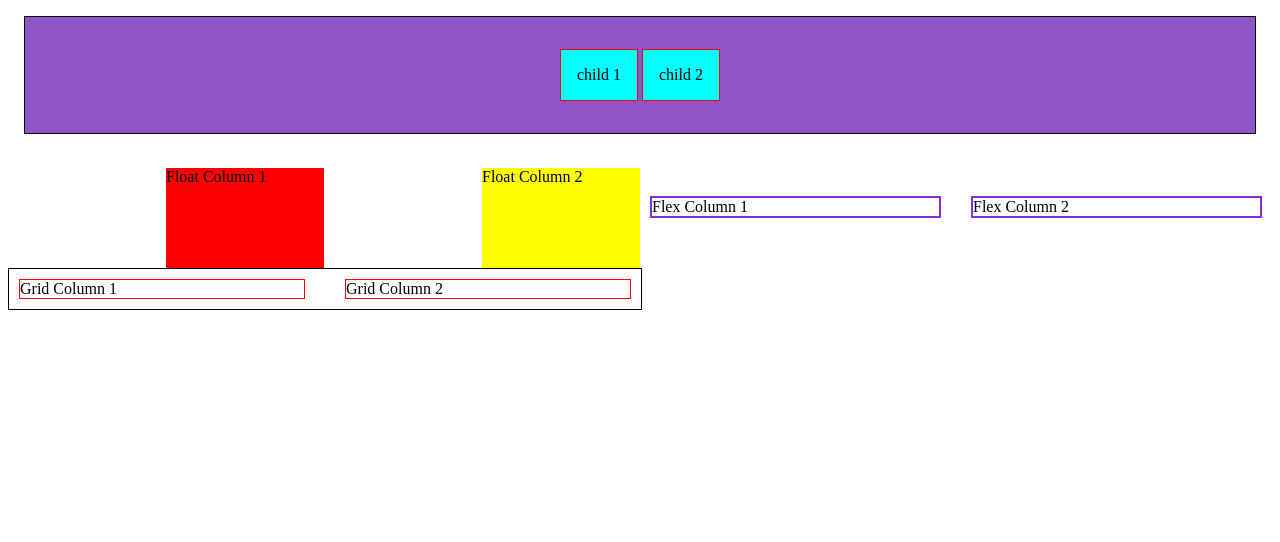
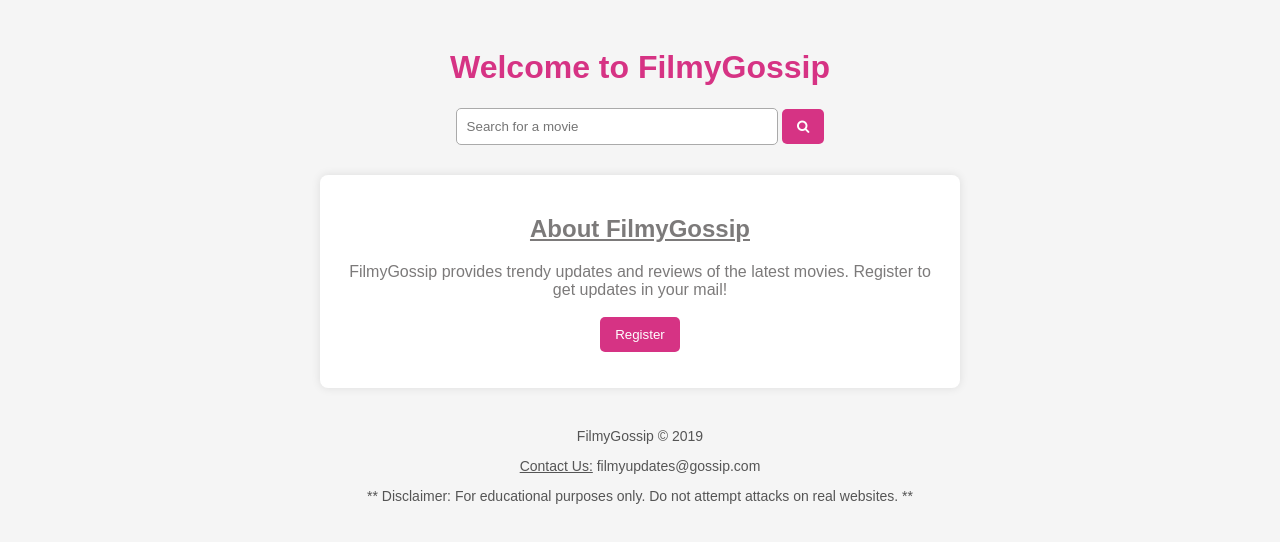
Before and after one commit to Anjali-Kumari-28/web-development-practice, a plain HTML site: page index.html in a window 1280 px wide. Drawn offline with Linux system fonts and the light colour scheme.

Commit message:
FilmyGossip provide latest movie

```diff
--- a/index.html
+++ b/index.html
@@ -2,33 +2,40 @@
 <html lang="en">
 <head>
     <meta charset="UTF-8">
-    <meta name="viewport" content="width=device-width, initial-scale=1.0">
-    <title>Document</title>
-    <link rel="stylesheet" href="style.css">
+    <title>FilmyGossip</title>
+    <link rel="stylesheet" href="style1.css">
+    <link rel="stylesheet"
+          href="https://cdnjs.cloudflare.com/ajax/libs/font-awesome/4.7.0/css/font-awesome.min.css">
 </head>
 <body>
-    <div class='parent'>
-        <div class='child'>child 1</div>
-        <div class='child'>child 2</div>
-      </div><br>
-      <div class="float-parent-element">
-        <div class="float-child-element">
-          <div class="red">Float Column 1</div>
-        </div>
-        <div class="float-child-element">
-          <div class="yellow">Float Column 2</div>
-        </div>
-      </div><br>
-      <div class="flex-parent-element">
-        <div class="flex-child-element magenta">Flex Column 1</div>
-        <div class="flex-child-element green">Flex Column 2</div>
-      </div>
 
-      <div class="grid-container-element">
-        <div class="grid-child-element purple">Grid Column 1</div>
-        <div class="grid-child-element green">Grid Column 2</div>
+    <h1 id="heading">Welcome to FilmyGossip</h1>
+
+    <!-- Search bar -->
+    <div id="search">
+        <form method="GET" action="details.html">
+            <input type="text" placeholder="Search for a movie" name="movie" required>
+            <button type="submit">
+                <i class="fa fa-search"></i>
+            </button>
+        </form>
     </div>
 
+    <!-- About -->
+    <div id="container">
+        <h2><u>About FilmyGossip</u></h2>
+        <p>
+            FilmyGossip provides trendy updates and reviews of the latest movies. Register to get updates in your mail!
+            <br><br>
+            <button>Register</button>
+        </p>
+    </div>
+
+    <footer>
+        <p>FilmyGossip <span>&copy; 2019</span></p>
+        <p><u>Contact Us:</u> filmyupdates@gossip.com</p>
+        <p id="footer">** Disclaimer: For educational purposes only. Do not attempt attacks on real websites. **</p>
+    </footer>
 
 </body>
 </html>
--- /dev/null
+++ b/style1.css
@@ -0,0 +1,63 @@
+body {
+    font-family: Arial, sans-serif;
+    background-color: #f5f5f5;
+    color: #7c7a7a;
+    padding: 20px;
+}
+
+#heading {
+    text-align: center;
+    color: #d63384;
+}
+
+#search {
+    text-align: center;
+    margin-bottom: 30px;
+}
+
+input[type="text"] {
+    padding: 10px;
+    width: 300px;
+    border: 1px solid #aaa;
+    border-radius: 5px;
+}
+
+button {
+    padding: 10px 15px;
+    background-color: #d63384;
+    color: white;
+    border: none;
+    border-radius: 5px;
+    cursor: pointer;
+}
+
+button:hover {
+    background-color: #a61c6b;
+}
+
+#container {
+    background: white;
+    padding: 20px;
+    max-width: 600px;
+    margin: auto;
+    box-shadow: 0 0 10px rgba(0,0,0,0.1);
+    border-radius: 8px;
+    text-align: center;
+}
+
+footer {
+    margin-top: 40px;
+    text-align: center;
+    font-size: 14px;
+    color: #555;
+}
+@media screen and (max-width: 600px) {
+    input[type="text"] {
+        width: 90%;
+    }
+
+    #container {
+        padding: 15px;
+        margin: 10px;
+    }
+}
```
Also changed, not shown: Details.html (added, +30 -0 lines), index2.html (added, +34 -0 lines).
